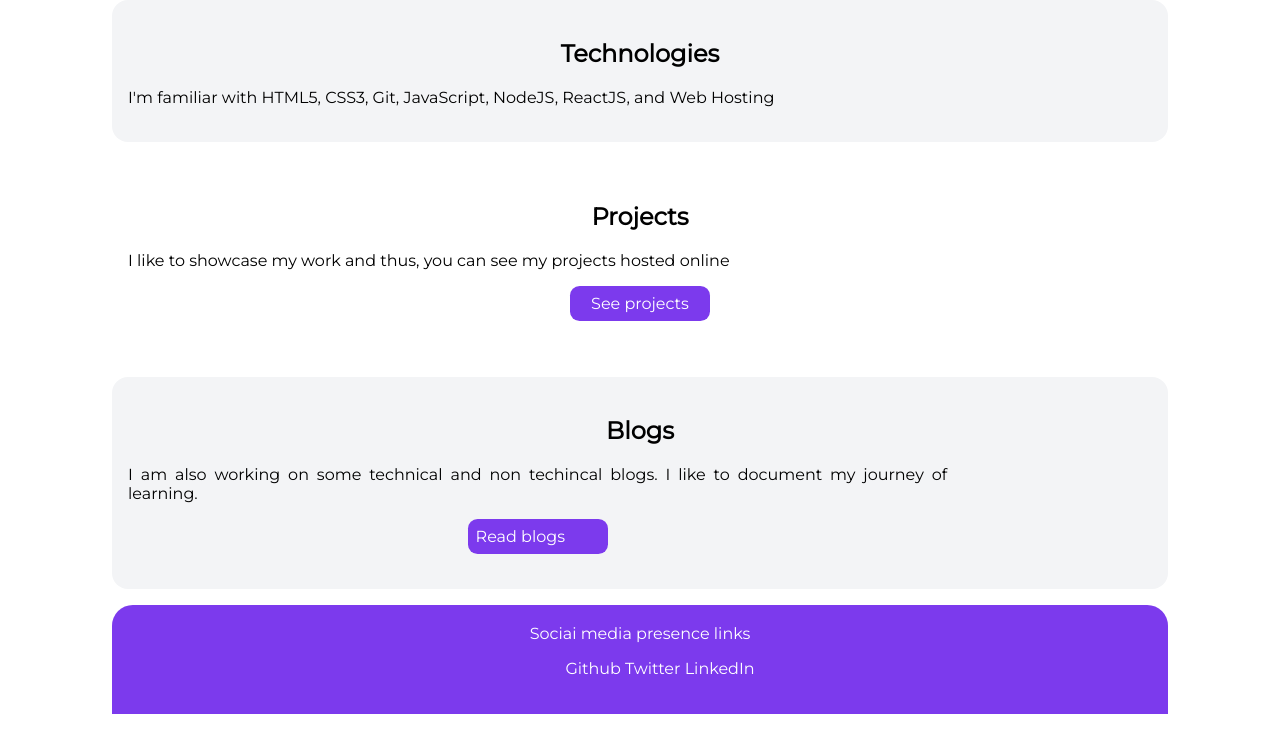
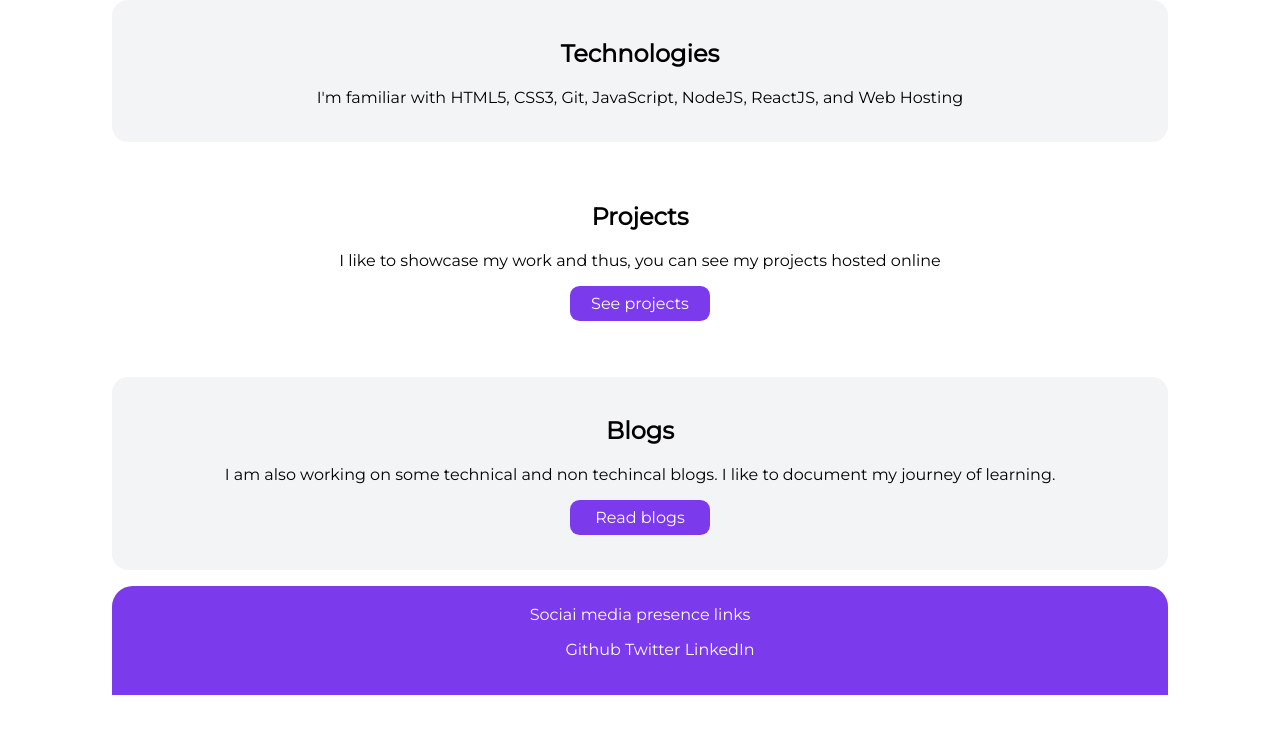
Before and after one commit to Balakumar3018/balakumar-myportfolio-mark-4, a plain HTML site: page index.html in a window 1280 px wide. Shown: the part 617-1347 px from the top of the page. Drawn offline with Linux system fonts and the light colour scheme.

Commit message:
update styles

```diff
--- a/style.css
+++ b/style.css
@@ -135,7 +135,3 @@ a{
     font-size: 38px;
     color:var(--primary-color);
 }
-p {
-    max-width: 80%;
-    text-align:justify
-}
```
